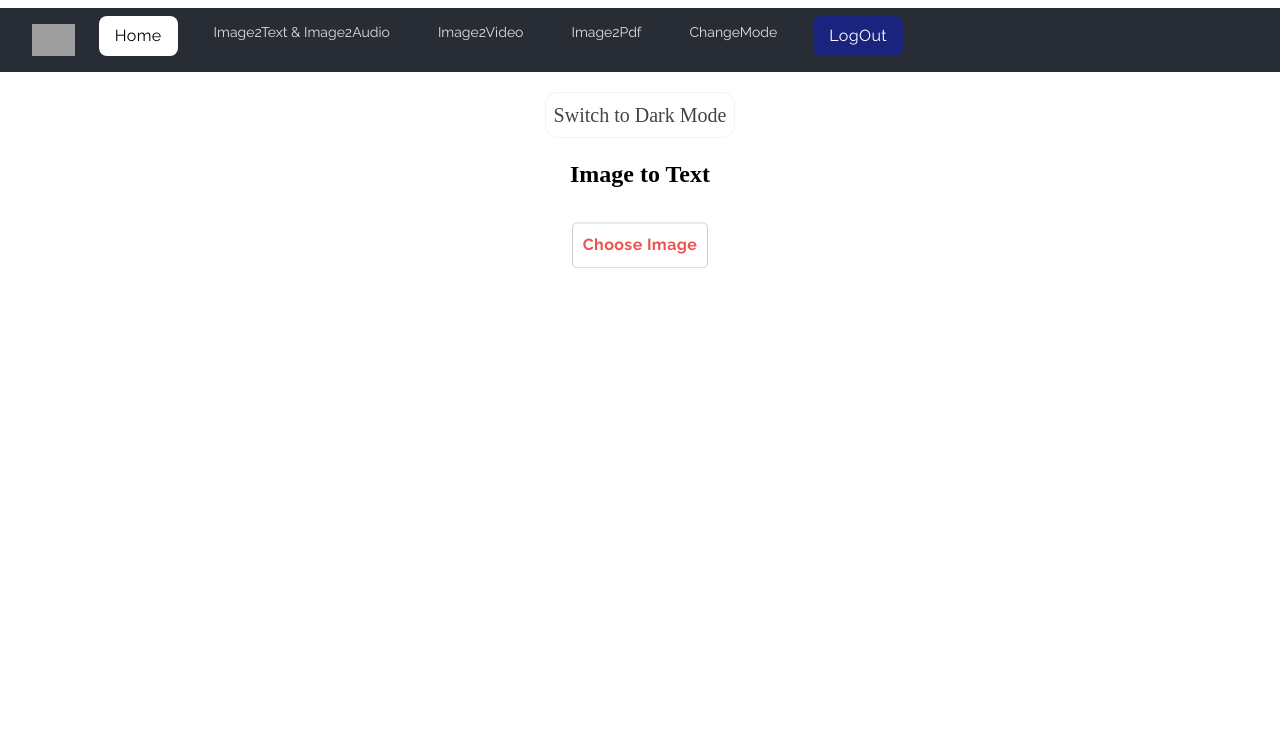
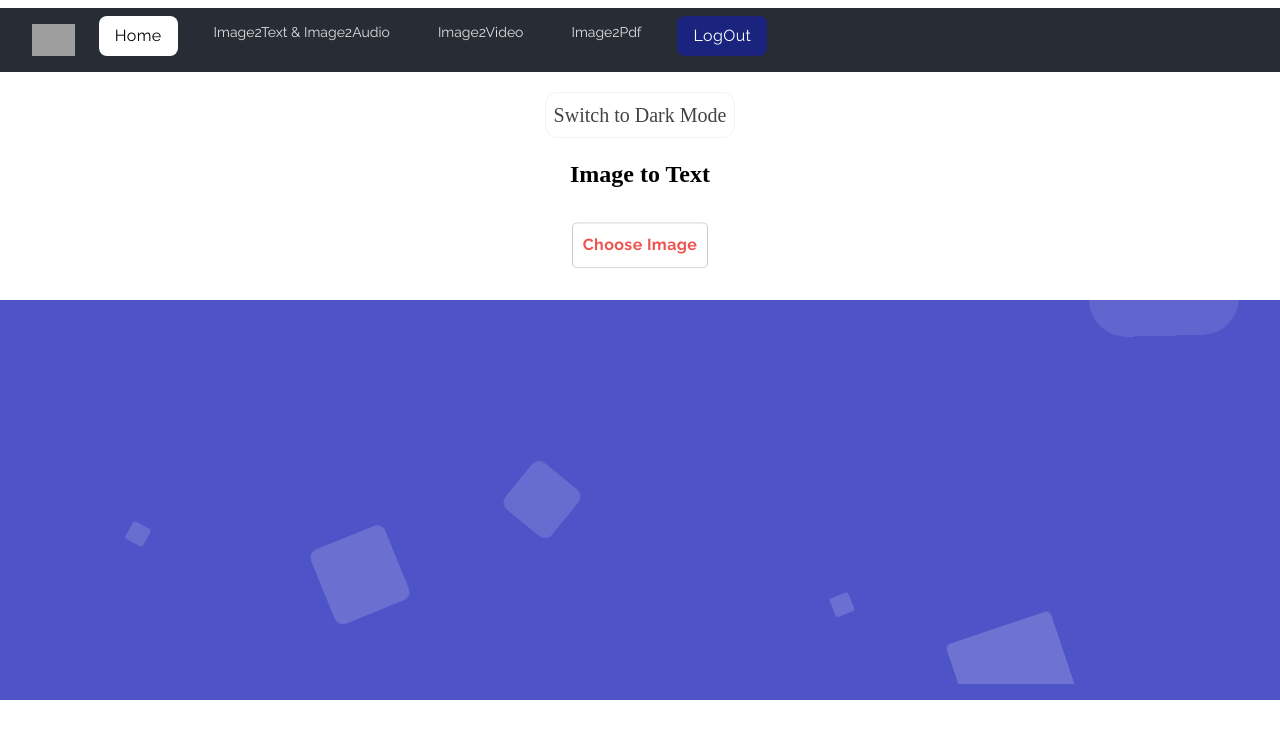
Before and after one commit to Tabindanoor/image-to-text-audio-video-, a React (Create React App) app: page /image-2-text in a window 1280 px wide. Shown: the top 738 px of the page. Built offline with nearby package versions, Linux system fonts and the light colour scheme; grey boxes are pictures that could not be loaded; what pdfmake would draw is missing.

Commit message:
now done

```diff
--- /dev/null
+++ b/src/components/Background.css
@@ -0,0 +1,170 @@
+@tailwind base;
+@tailwind components;
+@tailwind utilities;
+
+/*Start Animations*/
+@-webkit-keyframes animatetop {
+	from {
+		top: -300px;
+		opacity: 0;
+	}
+	to {
+		top: 0;
+		opacity: 1;
+	}
+}
+@keyframes animatetop {
+	from {
+		top: -300px;
+		opacity: 0;
+	}
+	to {
+		top: 0;
+		opacity: 1;
+	}
+}
+@-webkit-keyframes zoomIn {
+	0% {
+		opacity: 0;
+		-webkit-transform: scale3d(0.3, 0.3, 0.3);
+		transform: scale3d(0.3, 0.3, 0.3);
+	}
+	50% {
+		opacity: 1;
+	}
+}
+@keyframes zoomIn {
+	0% {
+		opacity: 0;
+		-webkit-transform: scale3d(0.3, 0.3, 0.3);
+		transform: scale3d(0.3, 0.3, 0.3);
+	}
+	50% {
+		opacity: 1;
+	}
+}
+/*End Animations*/
+/*
+-- Start BackGround Animation
+*/
+.area {
+	background: #4e54c8;
+	background: -webkit-linear-gradient(to left, #8f94fb, #4e54c8);
+	width: 100%;
+	height: 50vh;
+	position: absolute;
+	z-index: 0;
+	/* z-index: -1; */
+}
+
+.circles {
+	position: absolute;
+	top: 0;
+	left: 0;
+	width: 100%;
+	height: 96%;
+	overflow: hidden;
+}
+
+.circles li {
+	position: absolute;
+	display: block;
+	list-style: none;
+	width: 20px;
+	height: 20px;
+	background: rgba(255, 255, 255, 0.2);
+	animation: animate 25s linear infinite;
+	bottom: -150px;
+}
+
+.circles li:nth-child(1) {
+	left: 25%;
+	width: 80px;
+	height: 80px;
+	animation-delay: 0s;
+}
+
+.circles li:nth-child(2) {
+	left: 10%;
+	width: 20px;
+	height: 20px;
+	animation-delay: 2s;
+	animation-duration: 12s;
+}
+
+.circles li:nth-child(3) {
+	left: 70%;
+	width: 20px;
+	height: 20px;
+	animation-delay: 4s;
+}
+
+.circles li:nth-child(4) {
+	left: 40%;
+	width: 60px;
+	height: 60px;
+	animation-delay: 0s;
+	animation-duration: 18s;
+}
+
+.circles li:nth-child(5) {
+	left: 65%;
+	width: 20px;
+	height: 20px;
+	animation-delay: 0s;
+}
+
+.circles li:nth-child(6) {
+	left: 75%;
+	width: 110px;
+	height: 110px;
+	animation-delay: 3s;
+}
+
+.circles li:nth-child(7) {
+	left: 35%;
+	width: 150px;
+	height: 150px;
+	animation-delay: 7s;
+}
+
+.circles li:nth-child(8) {
+	left: 50%;
+	width: 25px;
+	height: 25px;
+	animation-delay: 15s;
+	animation-duration: 45s;
+}
+
+.circles li:nth-child(9) {
+	left: 20%;
+	width: 15px;
+	height: 15px;
+	animation-delay: 2s;
+	animation-duration: 35s;
+}
+
+.circles li:nth-child(10) {
+	left: 85%;
+	width: 150px;
+	height: 150px;
+	animation-delay: 0s;
+	animation-duration: 11s;
+}
+
+@keyframes animate {
+	0% {
+		transform: translateY(0) rotate(0deg);
+		opacity: 1;
+		border-radius: 0;
+	}
+
+	100% {
+		transform: translateY(-1000px) rotate(720deg);
+		opacity: 0;
+		border-radius: 50%;
+	}
+}
+/*
+-- End BackGround Animation
+*/
--- a/src/components/Image2Text.jsx
+++ b/src/components/Image2Text.jsx
@@ -5,7 +5,7 @@ import Example from './ButtonHover';
 import Navbar from './Navbar';
 import { useTheme } from './ThemeContext';
 import "./Login.css"
-
+import './Background.css'
 
 
 const Container = styled.div`
@@ -132,7 +132,22 @@ const Image2Text = () => {
  </div>)}
 
     </Container>
+
     </div>
+    <div class="area h-12">
+			<ul class="circles">
+				<li></li>
+				<li></li>
+				<li></li>
+				<li></li>
+				<li></li>
+				<li></li>
+				<li></li>
+				<li></li>
+				<li></li>
+				<li></li>
+			</ul>
+		</div>
     </div>
 
   );
--- a/src/components/Navbar.jsx
+++ b/src/components/Navbar.jsx
@@ -41,7 +41,7 @@ const Navbar = () => {
             <Link to={"/image-2-text"} className="text-gray-300 hover:bg-gray-700 hover:text-white rounded-md px-3 py-2 text-sm font-medium">Image2Text & Image2Audio</Link>
             <Link to={"/video"} className="text-gray-300 hover:bg-gray-700 hover:text-white rounded-md px-3 py-2 text-sm font-medium">Image2Video</Link>
             <Link to={"/image-2-pdf"} className="text-gray-300 hover:bg-gray-700 hover:text-white rounded-md px-3 py-2 text-sm font-medium">Image2Pdf</Link>
-            <Link to={"/changemode"} className="text-gray-300 hover:bg-gray-700 hover:text-white rounded-md px-3 py-2 text-sm font-medium">ChangeMode</Link>
+            {/* <Link to={"/changemode"} className="text-gray-300 hover:bg-gray-700 hover:text-white rounded-md px-3 py-2 text-sm font-medium">ChangeMode</Link> */}
 
             <div>
                 <div>
--- a/tailwind.config.js
+++ b/tailwind.config.js
@@ -12,6 +12,7 @@ const withMT = require("@material-tailwind/react/utils/withMT");
 
 module.exports = withMT({
   content: [ "./src/**/*.{js,jsx,ts,tsx}",],
+  darkMode: 'class',
   theme: {
     extend: {},
   },
```
